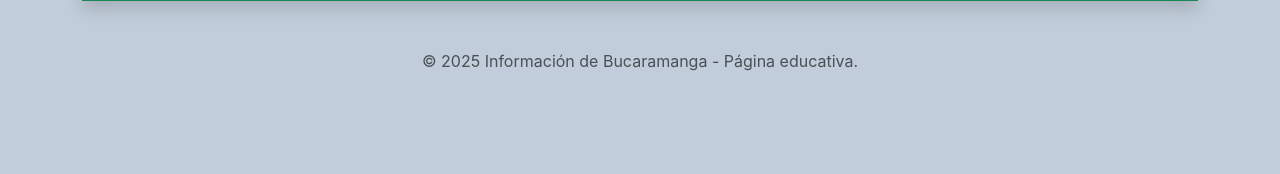
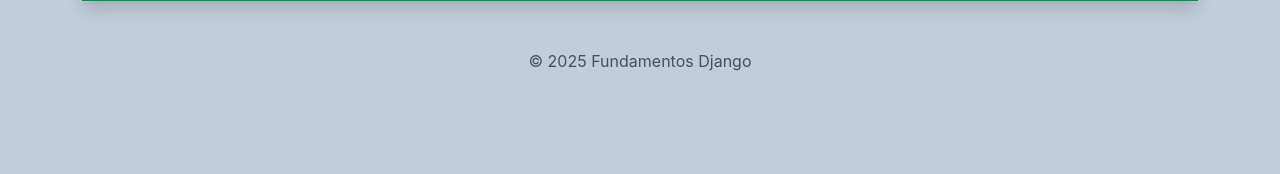
Before and after one commit to DiegoFerneyUsedaDiaz/ejemplo_django, a Django app: template myapp/templates/vista_centros_comercial.html in a window 1280 px wide. Shown: the part 314-488 px from the top of the page. Run offline with Django 5.2, Linux system fonts and the light colour scheme; the template is opened without the code that fills it, so the values that code supplies are empty.

Commit message:
actualizacion pie de pagina

```diff
--- a/myapp/templates/vista_centros_comercial.html
+++ b/myapp/templates/vista_centros_comercial.html
@@ -36,7 +36,7 @@
     </div>
 
     <footer class="text-center mt-4 mb-2 text-muted">
-      &copy; 2025 Información de Bucaramanga - Página educativa.
+      &copy; 2025 Fundamentos Django
     </footer>
 
   </div>
```
